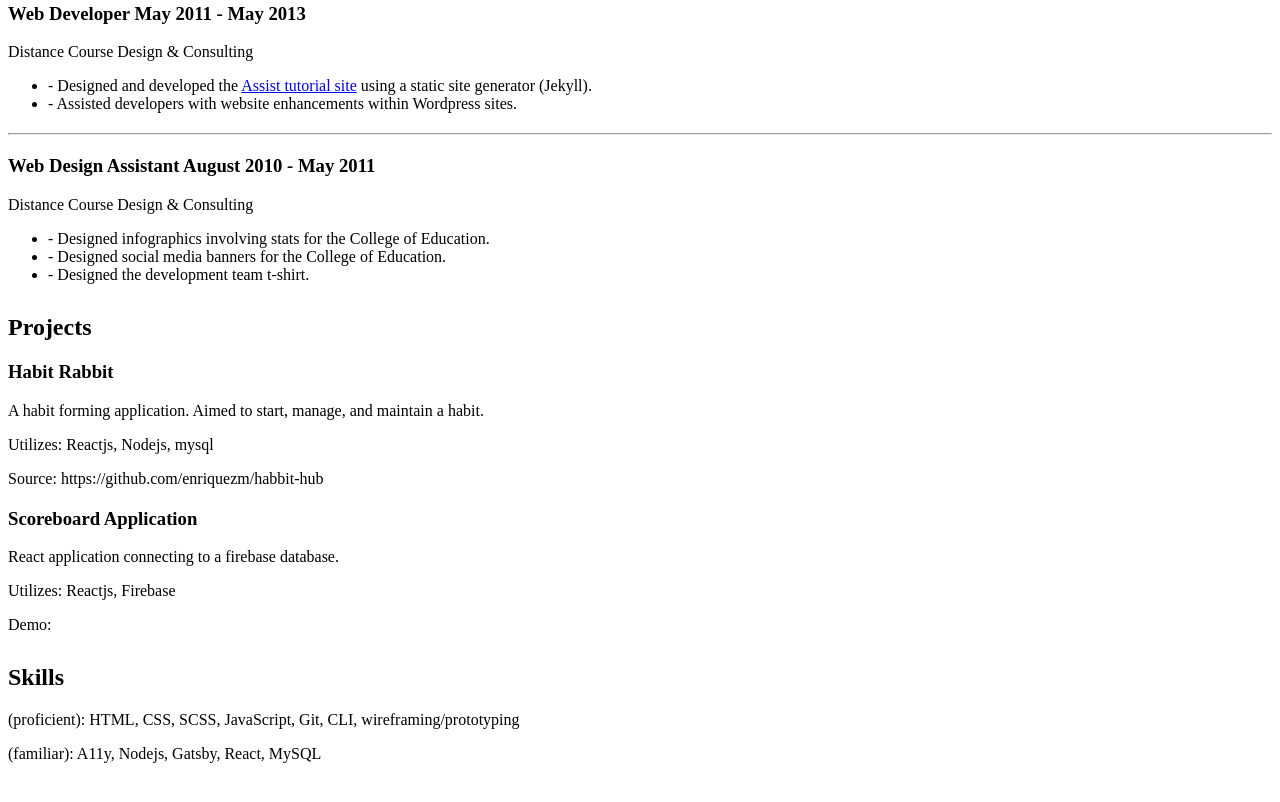
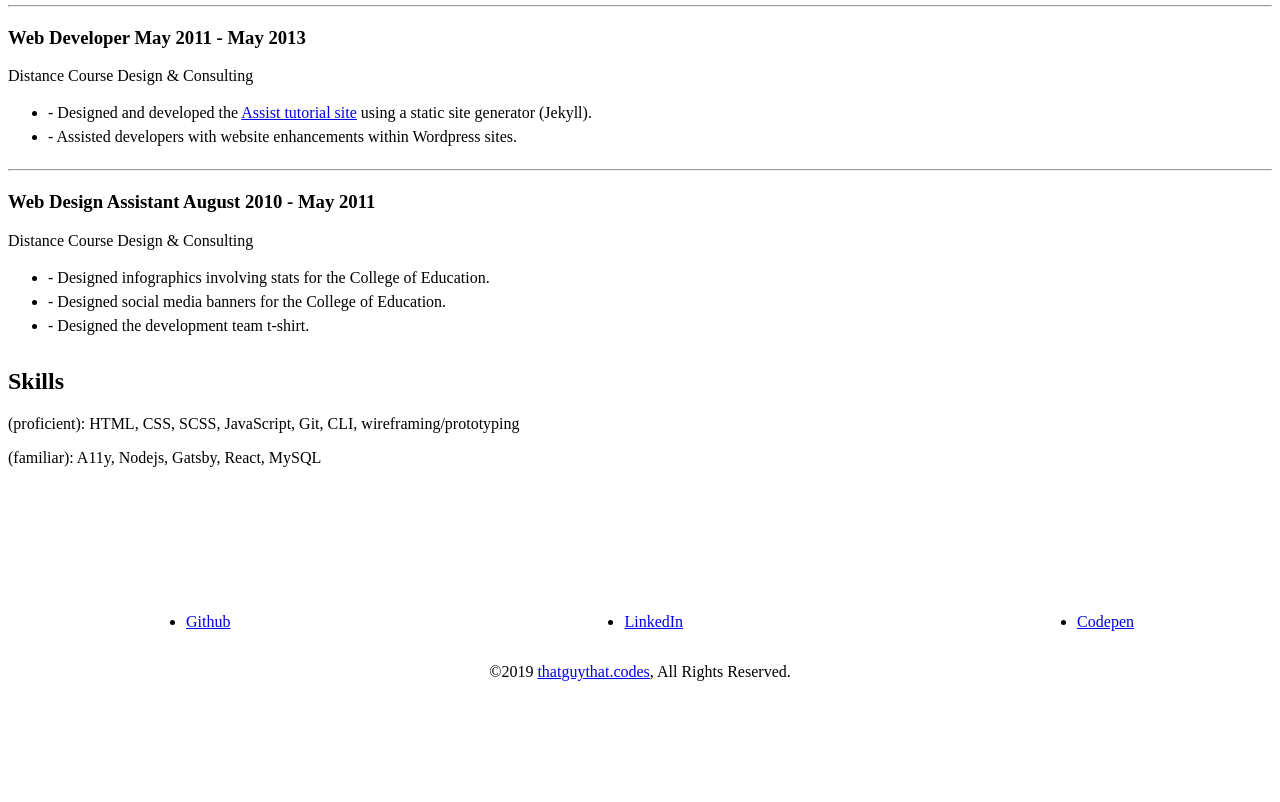
Before and after one commit to enriquezm/tgtc, a Gatsby site: page /resume in a window 1280 px wide. Shown: the part 602-1404 px from the top of the page. Built offline with nearby package versions, Linux system fonts and the light colour scheme; Gatsby itself is replaced by a stand-in of ours.

Commit message:
Update resume footer.

```diff
--- a/src/pages/resume.js
+++ b/src/pages/resume.js
@@ -1,6 +1,8 @@
 import React from 'react';
 import Header from "../components/Header";
+import Footer from "../components/Footer";
 import styled from 'styled-components';
+
 
 const Resume = styled.div`
   section {
@@ -11,6 +13,7 @@ const Resume = styled.div`
     ul {
       margin: 5px 0;
       li {
+        line-height: 1.5;
         &:before {
           content: '- ';
         }
@@ -25,7 +28,7 @@ const Resume = styled.div`
 const ResumePage = () => {
   return (
     <Resume>
-      <Header title="Resume" description="What I've done and I can do." />
+      <Header title="Resume" description="What I've done and what I can do." />
       <section>
         <h2>Education</h2>
         <div className="block">
@@ -67,27 +70,13 @@ const ResumePage = () => {
         </div>
       </section>
       <section>
-        <h2>Projects</h2>
-        <div className="block">
-          <h3>Habit Rabbit</h3>
-          <p>A habit forming application. Aimed to start, manage, and maintain a habit.</p>
-          <p>Utilizes: Reactjs, Nodejs, mysql</p>
-          <p>Source: https://github.com/enriquezm/habbit-hub</p>
-        </div>
-        <div className="block">
-          <h3>Scoreboard Application</h3>
-          <p>React application connecting to a firebase database.</p>
-          <p>Utilizes: Reactjs, Firebase</p>
-          <p>Demo:</p>
-        </div>
-      </section>
-      <section>
         <h2>Skills</h2>
         <div className="block">
           <p>(proficient): HTML, CSS, SCSS, JavaScript, Git, CLI, wireframing/prototyping</p>
           <p>(familiar): A11y, Nodejs, Gatsby, React, MySQL</p>
         </div>
       </section>
+      <Footer />
     </Resume>
   )
 };
```
